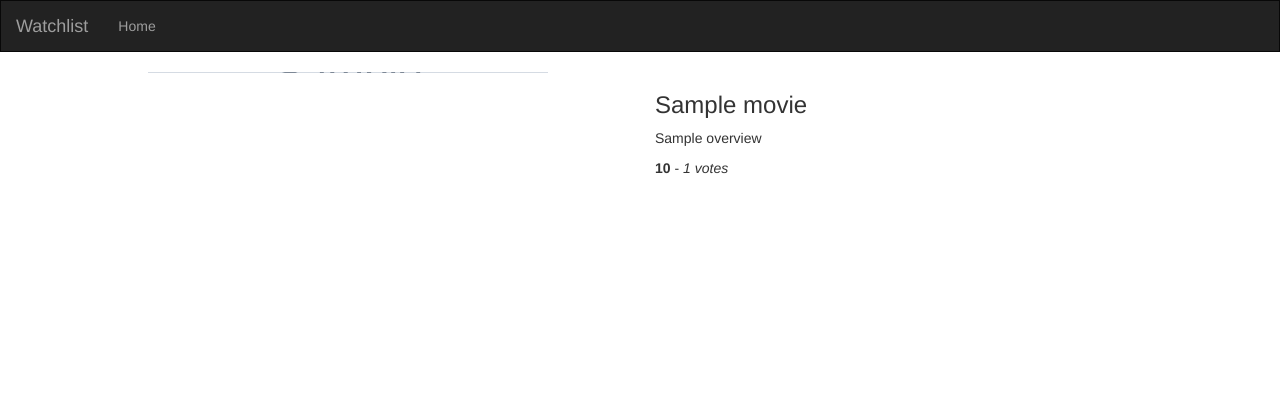
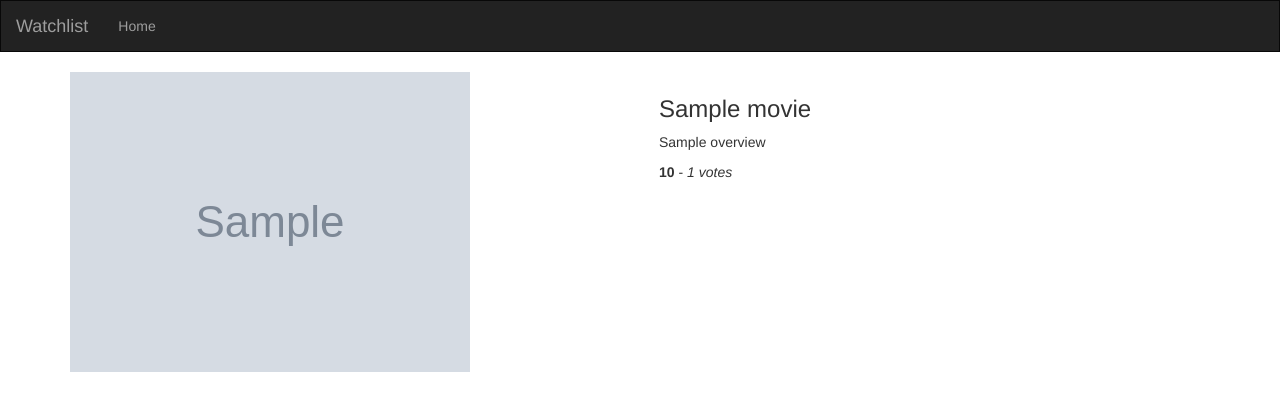
Before and after one commit to c12i/flask-movie-app, a Flask app: template app/templates/movie.html in a window 1280 px wide. Shown: the top 411 px of the page. Run offline with Flask 2, Linux system fonts and the light colour scheme; the template is opened without the code that fills it: most values are stand-ins (such as "Sample title", 1, 10 or a date in 2020); grey boxes marked "Sample" are stand-in pictures; parts of the project's set-up code (start-up, migrations or seed data) failed here and were passed over; some libraries are stand-ins or nearby versions.

Commit message:
Fix movie image display

```diff
--- a/app/templates/movie.html
+++ b/app/templates/movie.html
@@ -3,12 +3,15 @@
     <div class="container">
         <!-- Poster background -->
         <div class="row">
-            <div class="col-xs-6 col-sm-6 col-md-6 col-lg-6 posterPath" style="background: url({{movie.poster}}) no-repeat center;">
+            <div class="col-xs-6 col-sm-6 col-md-6 col-lg-6 posterPath">
+                <img src="{{movie.poster}}" alt="{{movie.title}}" class="img-responsive">
             </div>
             <div class="col-xs-6 col-sm-6 col-md-6 col-lg-6 movie-details">
-                <h3>{{ movie.title }}</h3>
-                <p class="overview"> {{ movie.overview }}</p>
-                <p class="ratings"> <b> {{ movie.vote_average }}</b> - <i>{{ movie.vote_count}} votes </i> </p>
+                <div class="thumbnail" style="border: none">
+                    <h3>{{ movie.title }}</h3>
+                    <p class="overview"> {{ movie.overview }}</p>
+                    <p class="ratings"> <b> {{ movie.vote_average }}</b> - <i>{{ movie.vote_count}} votes </i> </p>
+                </div>
             </div>
         </div>
     </div>
```
